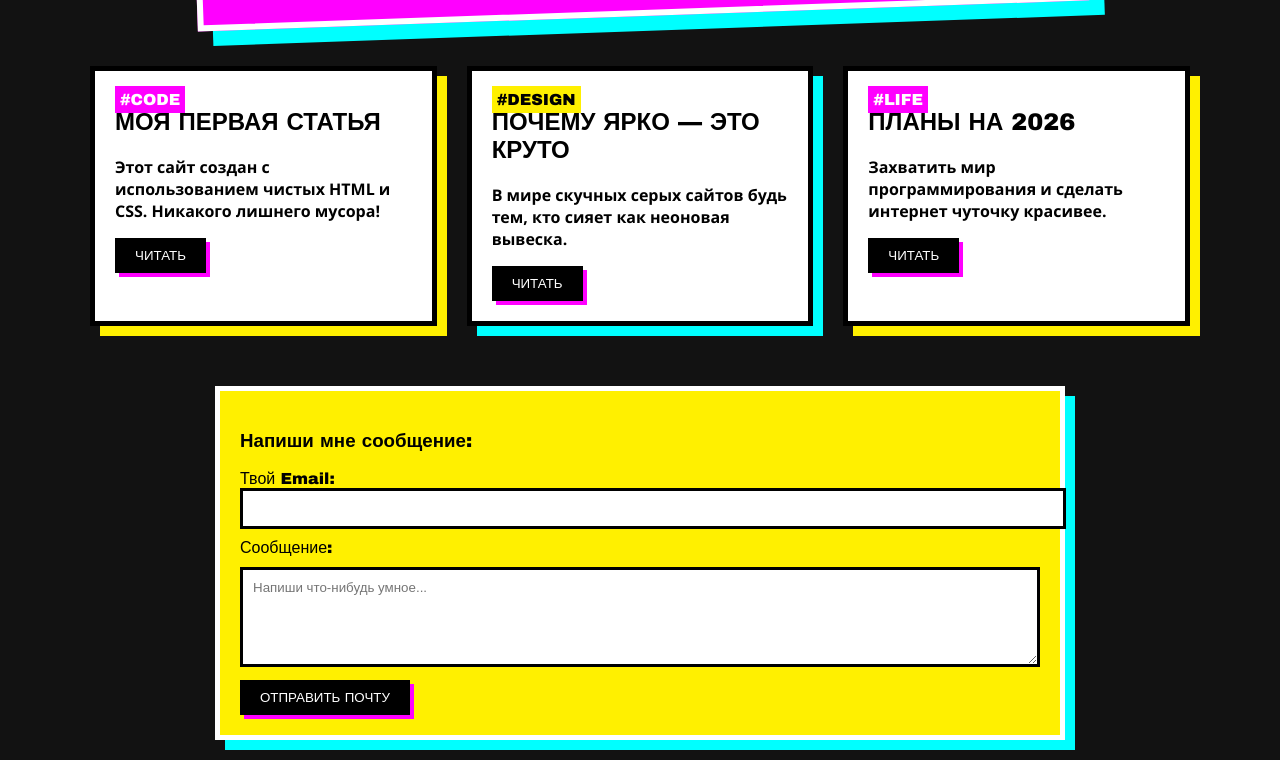
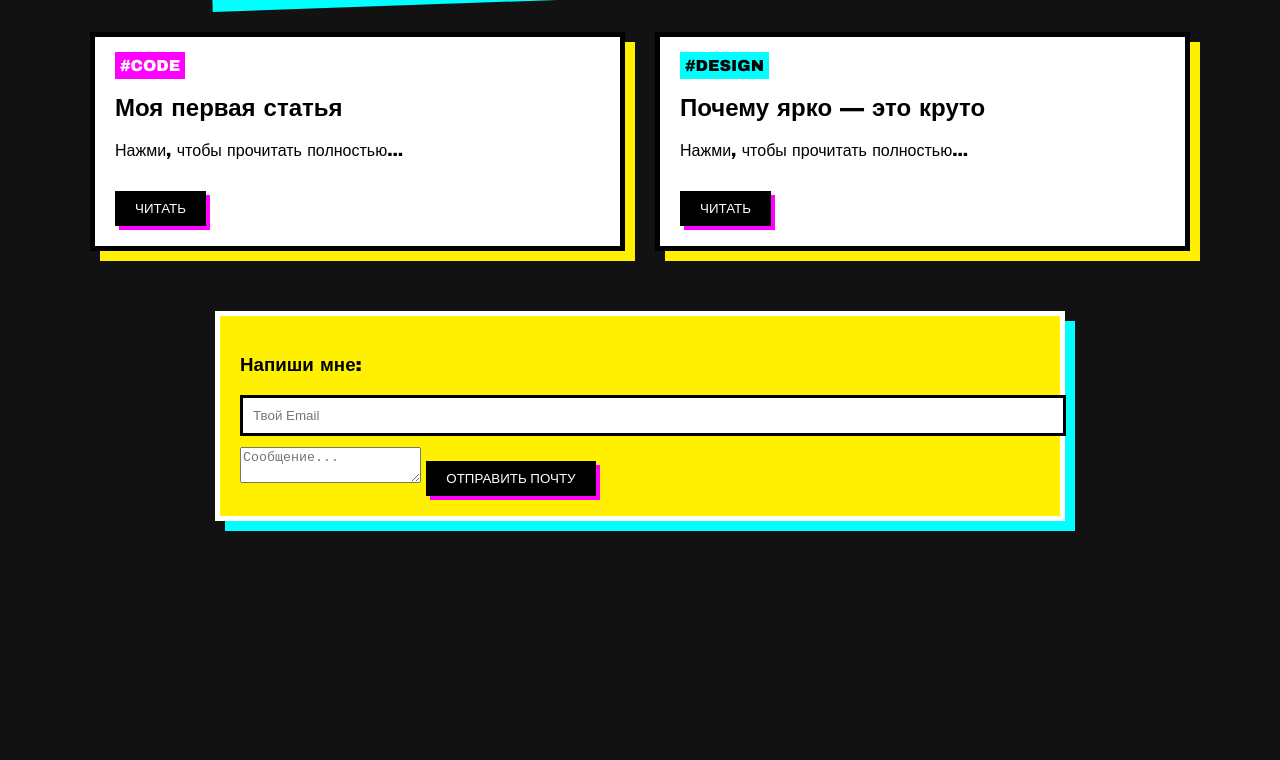
Before and after one commit to 0805gugus/fluffy-spork, a plain HTML site: page index.html in a window 1280 px wide. Shown: the part 211-971 px from the top of the page. After the commit the page ends 800 px from the top, so only its background shows below. Drawn offline with Linux system fonts and the light colour scheme.

Commit message:
Add files via upload

```diff
--- a/index.html
+++ b/index.html
@@ -5,161 +5,128 @@
     <meta name="viewport" content="width=device-width, initial-scale=1.0">
     <title>Мой Яркий Блог</title>
     <style>
-        /* Основные настройки */
         :root {
-            --yellow: #fff000;
-            --pink: #ff00ff;
-            --cyan: #00ffff;
-            --black: #000000;
+            --yellow: #fff000; --pink: #ff00ff; --cyan: #00ffff; --black: #000000;
         }
 
         body {
             background-color: #121212;
-            font-family: 'Arial Black', Gadget, sans-serif;
-            margin: 0;
-            padding: 20px;
-            color: white;
-            display: flex;
-            flex-direction: column;
-            align-items: center;
+            font-family: 'Arial Black', sans-serif;
+            margin: 0; padding: 20px; color: white;
+            display: flex; flex-direction: column; align-items: center;
         }
 
-        /* Шапка сайта */
         header {
-            background: var(--pink);
-            color: var(--black);
-            padding: 40px;
-            border: 6px solid white;
-            box-shadow: 15px 15px 0px var(--cyan);
-            text-align: center;
-            width: 90%;
-            max-width: 800px;
-            margin-bottom: 50px;
-            transform: rotate(-2deg);
+            background: var(--pink); color: var(--black); padding: 40px;
+            border: 6px solid white; box-shadow: 15px 15px 0px var(--cyan);
+            text-align: center; width: 90%; max-width: 800px;
+            margin-bottom: 50px; transform: rotate(-2deg);
         }
 
-        /* Контейнер для постов */
         .blog-container {
-            display: grid;
-            grid-template-columns: repeat(auto-fit, minmax(300px, 1fr));
-            gap: 30px;
-            width: 100%;
-            max-width: 1100px;
+            display: grid; grid-template-columns: repeat(auto-fit, minmax(300px, 1fr));
+            gap: 30px; width: 100%; max-width: 1100px;
         }
 
-        /* Карточка поста */
         .card {
-            background: white;
-            color: var(--black);
-            border: 5px solid var(--black);
-            padding: 20px;
-            box-shadow: 10px 10px 0px var(--yellow);
-            transition: 0.3s;
-            position: relative;
-            cursor: pointer;
+            background: white; color: var(--black); border: 5px solid var(--black);
+            padding: 20px; box-shadow: 10px 10px 0px var(--yellow);
+            transition: 0.3s; cursor: pointer;
         }
 
-        /* Анимация при наведении (прыжок) */
         .card:hover {
-            transform: translateY(-15px) scale(1.03);
-            box-shadow: 15px 25px 0px var(--pink);
-            background: var(--cyan);
+            transform: translateY(-10px); box-shadow: 15px 20px 0px var(--pink);
         }
 
-        .card h2 {
-            margin-top: 0;
-            font-size: 1.5rem;
-            text-transform: uppercase;
+        .btn {
+            background: var(--black); color: white; padding: 10px 20px;
+            border: none; text-transform: uppercase; cursor: pointer;
+            box-shadow: 4px 4px 0px var(--pink); margin-top: 15px;
         }
 
-        .card p {
-            font-family: 'Segoe UI', sans-serif;
-            font-weight: bold;
+        /* --- СТИЛИ МОДАЛЬНОГО ОКНА --- */
+        .modal-overlay {
+            position: fixed; top: 0; left: 0; width: 100%; height: 100%;
+            background: rgba(0,0,0,0.8); display: none; /* Скрыто по умолчанию */
+            justify-content: center; align-items: center; z-index: 1000;
         }
 
-        /* Кнопка */
-        .btn {
-            background: var(--black);
-            color: white;
-            padding: 10px 20px;
-            border: none;
-            font-family: inherit;
-            text-transform: uppercase;
-            cursor: pointer;
-            box-shadow: 4px 4px 0px var(--pink);
+        .modal-content {
+            background: white; color: black; border: 8px solid var(--black);
+            padding: 40px; width: 80%; max-width: 600px;
+            box-shadow: 20px 20px 0px var(--cyan);
+            position: relative; animation: slideIn 0.4s ease-out;
         }
 
-        .btn:hover {
-            background: var(--pink);
-            color: var(--black);
+        @keyframes slideIn {
+            from { transform: translateY(100px); opacity: 0; }
+            to { transform: translateY(0); opacity: 1; }
         }
 
-        /* Простая секция комментариев */
-        .comments {
-            margin-top: 60px;
-            width: 90%;
-            max-width: 800px;
-            background: var(--yellow);
-            color: var(--black);
-            padding: 20px;
-            border: 5px solid white;
-            box-shadow: 10px 10px 0px var(--cyan);
+        .close-modal {
+            position: absolute; top: 10px; right: 10px;
+            background: var(--pink); border: 3px solid black;
+            font-weight: bold; cursor: pointer; padding: 5px 10px;
         }
 
-        textarea {
-            width: 100%;
-            height: 100px;
-            border: 3px solid var(--black);
-            margin: 10px 0;
-            padding: 10px;
-            box-sizing: border-box;
-            font-family: sans-serif;
+        /* Форма контактов */
+        .comments {
+            margin-top: 60px; width: 90%; max-width: 800px;
+            background: var(--yellow); color: var(--black);
+            padding: 20px; border: 5px solid white; box-shadow: 10px 10px 0px var(--cyan);
         }
-
     </style>
 </head>
 <body>
 
     <header>
         <h1>⚡️ БЛОГ ПРОГРАММИСТА ⚡️</h1>
-        <p>Яркий стиль. Громкие мысли.</p>
     </header>
 
     <div class="blog-container">
-        <div class="card">
+        <div class="card" onclick="openModal('Статья 1', 'Здесь должен быть длинный и очень интересный текст про программирование. Ты можешь написать тут целую историю!')">
             <span style="background:var(--pink); color:white; padding:5px;">#CODE</span>
             <h2>Моя первая статья</h2>
-            <p>Этот сайт создан с использованием чистых HTML и CSS. Никакого лишнего мусора!</p>
+            <p>Нажми, чтобы прочитать полностью...</p>
             <button class="btn">Читать</button>
         </div>
 
-        <div class="card" style="box-shadow: 10px 10px 0px var(--cyan);">
-            <span style="background:var(--yellow); color:black; padding:5px;">#DESIGN</span>
+        <div class="card" onclick="openModal('Про Дизайн', 'Яркие цвета — это не просто мода, это способ заявить о себе. В 2026 году скучные сайты больше не работают!')">
+            <span style="background:var(--cyan); color:black; padding:5px;">#DESIGN</span>
             <h2>Почему ярко — это круто</h2>
-            <p>В мире скучных серых сайтов будь тем, кто сияет как неоновая вывеска.</p>
-            <button class="btn">Читать</button>
-        </div>
-
-        <div class="card">
-            <span style="background:var(--pink); color:white; padding:5px;">#LIFE</span>
-            <h2>Планы на 2026</h2>
-            <p>Захватить мир программирования и сделать интернет чуточку красивее.</p>
+            <p>Нажми, чтобы прочитать полностью...</p>
             <button class="btn">Читать</button>
         </div>
     </div>
 
-   <div class="comments">
-    <h3>Напиши мне сообщение:</h3>
-    <form action="https://formspree.io/f/xzddpere" method="POST">
-        <label>Твой Email:</label>
-        <input type="email" name="email" required style="width: 100%; border: 3px solid black; padding: 10px; margin-bottom: 10px;">
+    <div class="modal-overlay" id="modalOverlay" onclick="closeModal()">
+        <div class="modal-content" onclick="event.stopPropagation()">
+            <button class="close-modal" onclick="closeModal()">X</button>
+            <h2 id="modalTitle">Заголовок</h2>
+            <div id="modalText">Текст статьи...</div>
+        </div>
+    </div>
 
-        <label>Сообщение:</label>
-        <textarea name="message" placeholder="Напиши что-нибудь умное..." required></textarea>
+    <div class="comments">
+        <h3>Напиши мне:</h3>
+        <form action="https://formspree.io/f/xzddpere" method="POST">
+            <input type="email" name="email" placeholder="Твой Email" required style="width:100%; margin-bottom:10px; padding:10px; border:3px solid black;">
+            <textarea name="message" placeholder="Сообщение..." required></textarea>
+            <button type="submit" class="btn">Отправить почту</button>
+        </form>
+    </div>
 
-        <button type="submit" class="btn">Отправить почту</button>
-    </form>
-</div>
+    <script>
+        function openModal(title, text) {
+            document.getElementById('modalTitle').innerText = title;
+            document.getElementById('modalText').innerText = text;
+            document.getElementById('modalOverlay').style.display = 'flex';
+        }
+
+        function closeModal() {
+            document.getElementById('modalOverlay').style.display = 'none';
+        }
+    </script>
 
 </body>
 </html>
```
